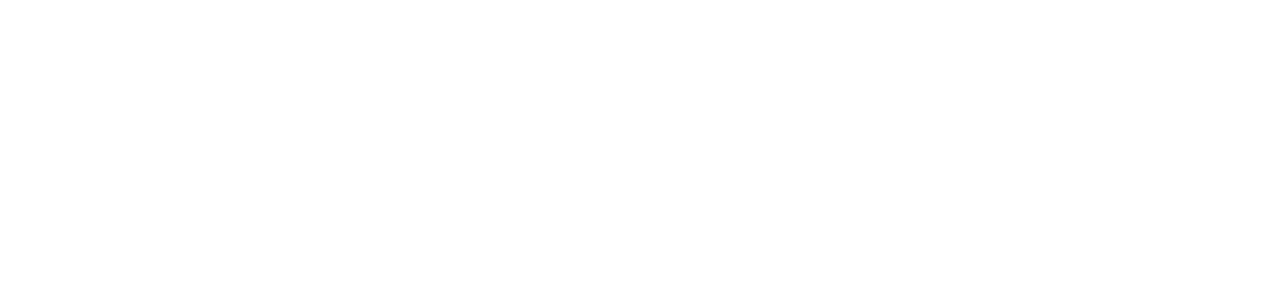
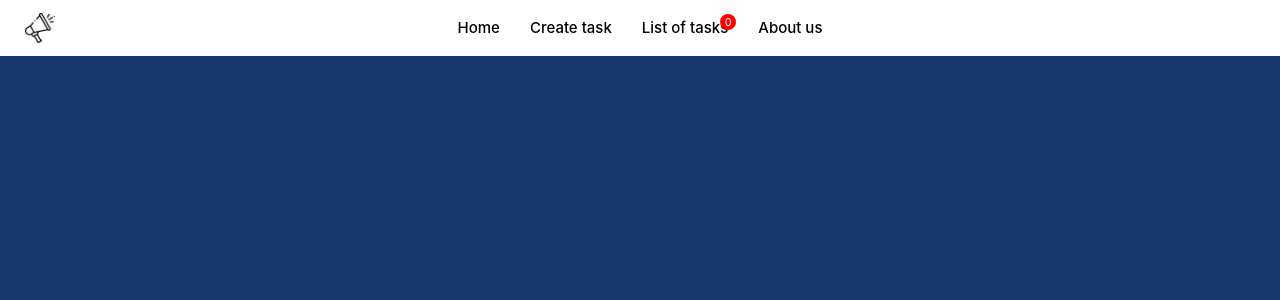
Before and after one commit to Milos1333/To-Do-app, a React (Vite) app: page / in a window 1280 px wide. Shown: the top 300 px of the page. Built offline with nearby package versions, Linux system fonts and the light colour scheme.

Commit message:
feat-navigation

```diff
--- a/package.json
+++ b/package.json
@@ -11,7 +11,8 @@
   },
   "dependencies": {
     "react": "^18.2.0",
-    "react-dom": "^18.2.0"
+    "react-dom": "^18.2.0",
+    "react-router-dom": "^6.23.1"
   },
   "devDependencies": {
     "@types/react": "^18.2.66",
--- a/src/App.css
+++ b/src/App.css
@@ -1,6 +1,5 @@
 #root {
-  max-width: 1280px;
-  margin: 0 auto;
-  padding: 2rem;
-  text-align: center;
+  width: 1280px;
+  height: 100vh;
+  margin: auto;
 }
--- a/src/App.jsx
+++ b/src/App.jsx
@@ -1,7 +1,25 @@
 import "./App.css";
+import Navigation from "./features/Navigation/Navigation";
+import Home from "./features/HomePage/Home";
+import CreateTask from "./features/CreateTask/CreateTask";
+import ListOfTasks from "./features/ListOfTasks/ListOfTasks";
+import About from "./features/About/About";
+import { BrowserRouter, Route, Routes } from "react-router-dom";
 
 const App = () => {
-  return <></>;
+  return (
+    <>
+      <BrowserRouter>
+        <Navigation />
+        <Routes>
+          <Route path="/" element={<Home />} />
+          <Route path="createtask" element={<CreateTask />} />
+          <Route path="listoftasks" element={<ListOfTasks />} />
+          <Route path="about" element={<About />} />
+        </Routes>
+      </BrowserRouter>
+    </>
+  );
 };
 
 export default App;
--- a/src/features/About/About.jsx
+++ b/src/features/About/About.jsx
@@ -1,3 +1,5 @@
-const About = () => {};
+const About = () => {
+  return;
+};
 
 export default About;
--- a/src/features/CreateTask/CreateTask.jsx
+++ b/src/features/CreateTask/CreateTask.jsx
@@ -1,3 +1,5 @@
-const CreateTask = () => {};
+const CreateTask = () => {
+  return;
+};
 
 export default CreateTask;
--- /dev/null
+++ b/src/features/HomePage/Home.jsx
@@ -0,0 +1,5 @@
+const Home = () => {
+  return;
+};
+
+export default Home;
--- a/src/features/HomePage/HomePage.jsx
+++ /dev/null
@@ -1,3 +0,0 @@
-const Home = () => {};
-
-export default Home;
--- a/src/features/ListOfTasks/ListOfTasks.jsx
+++ b/src/features/ListOfTasks/ListOfTasks.jsx
@@ -1,3 +1,5 @@
-const ListOfTasks = () => {};
+const ListOfTasks = () => {
+  return;
+};
 
 export default ListOfTasks;
--- a/src/features/Navigation/Navigation.jsx
+++ b/src/features/Navigation/Navigation.jsx
@@ -1,3 +1,24 @@
-const Navigation = () => {};
+import { Link } from "react-router-dom";
+import IconLogo from "../../assets/megaphone.png";
+import "./Navigation.style.css";
+
+const Navigation = () => {
+  return (
+    <div className="main-navigation">
+      <div className="logo-container">
+        <img src={IconLogo} width="30px" />
+      </div>
+      <div className="links-container">
+        <Link to={{ pathname: "/" }}>Home</Link>
+        <Link to={{ pathname: "create-task" }}>Create task</Link>
+        <div className="list-container">
+          <Link to={{ pathname: "list-of-tasks" }}>List of tasks</Link>
+          <span>0</span>
+        </div>
+        <Link to={{ pathname: "about-us" }}>About us</Link>
+      </div>
+    </div>
+  );
+};
 
 export default Navigation;
--- a/src/features/Navigation/Navigation.style.css
+++ b/src/features/Navigation/Navigation.style.css
@@ -0,0 +1,82 @@
+body {
+  background-color: rgb(24, 55, 109);
+}
+
+.main-navigation {
+  width: 100%;
+  display: flex;
+  background-color: rgb(255, 255, 255);
+  height: 7vh;
+}
+
+.logo-container {
+  width: 80px;
+  display: flex;
+  align-items: center;
+  justify-content: center;
+}
+
+.links-container {
+  flex-grow: 1;
+  display: flex;
+  align-items: center;
+  justify-content: center;
+  gap: 30px;
+}
+
+.links-container a {
+  color: rgb(0, 0, 0);
+  font-size: 15px;
+}
+
+.links-container a:last-child {
+  margin-right: 80px;
+}
+
+.list-container {
+  position: relative;
+  display: flex;
+  align-items: center;
+}
+
+.list-container span {
+  position: absolute;
+  top: -3px;
+  right: -8px;
+  background-color: red;
+  width: 16px;
+  height: 16px;
+  display: flex;
+  align-items: center;
+  justify-content: center;
+  border-radius: 50%;
+  color: white;
+  font-size: 11px;
+}
+
+@media screen and (max-width: 550px) {
+  .links-container {
+    justify-content: flex-end;
+  }
+
+  .links-container a:last-child {
+    margin-right: 15px;
+  }
+
+  .links-container a {
+    font-size: 12px;
+  }
+
+  .logo-container img {
+    width: 25px;
+  }
+}
+
+@media screen and (max-width: 400px) {
+  .links-container {
+    gap: 20px;
+  }
+  .links-container a {
+    font-size: 11px;
+  }
+}
```
Also changed, not shown: src/assets/megaphone.png (added), src/features/HomePage/Home.style.css (added), src/features/HomePage/HomePage.style.css (deleted), 1 other file (tests, documents, lock files or other folders).
